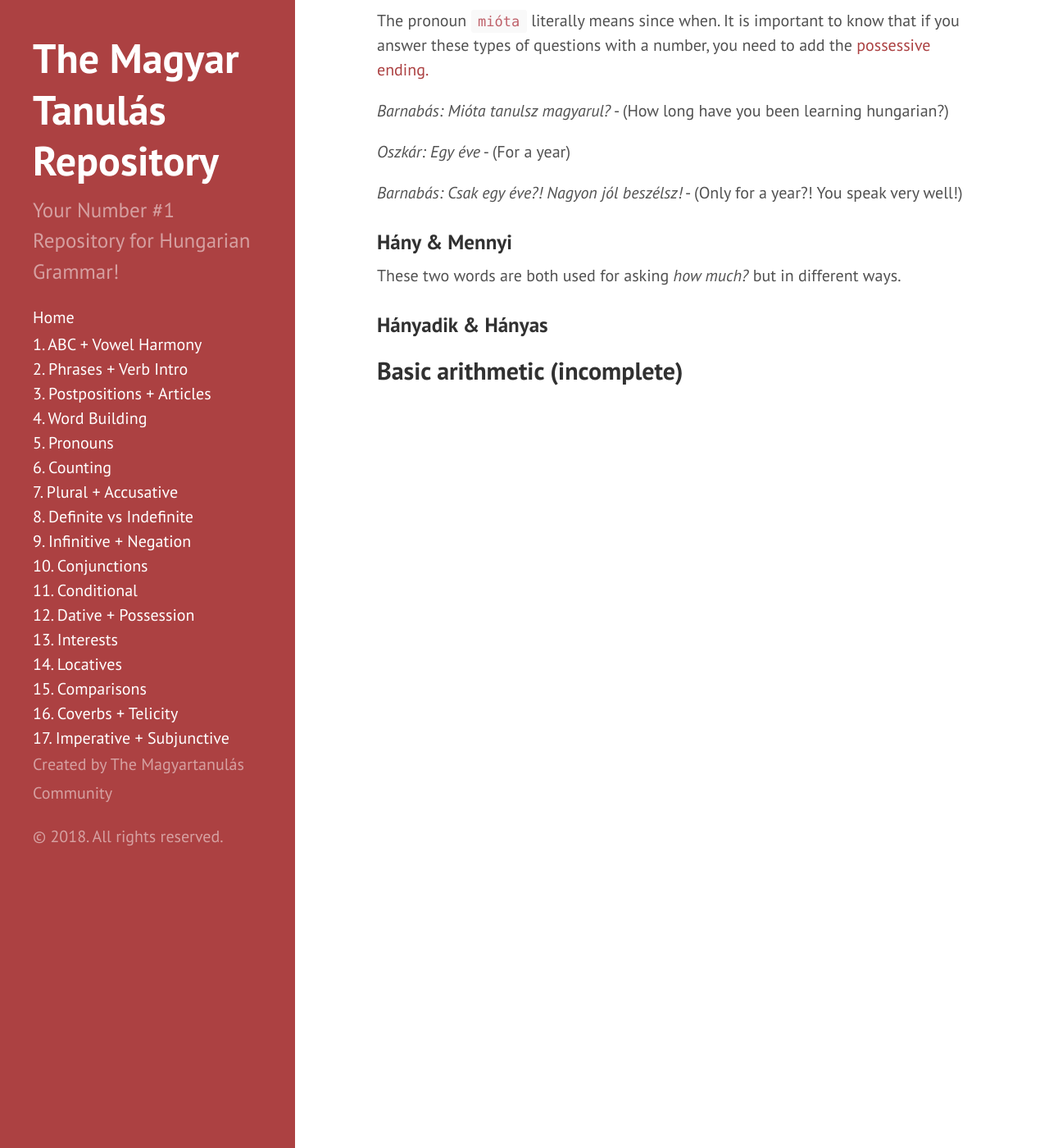
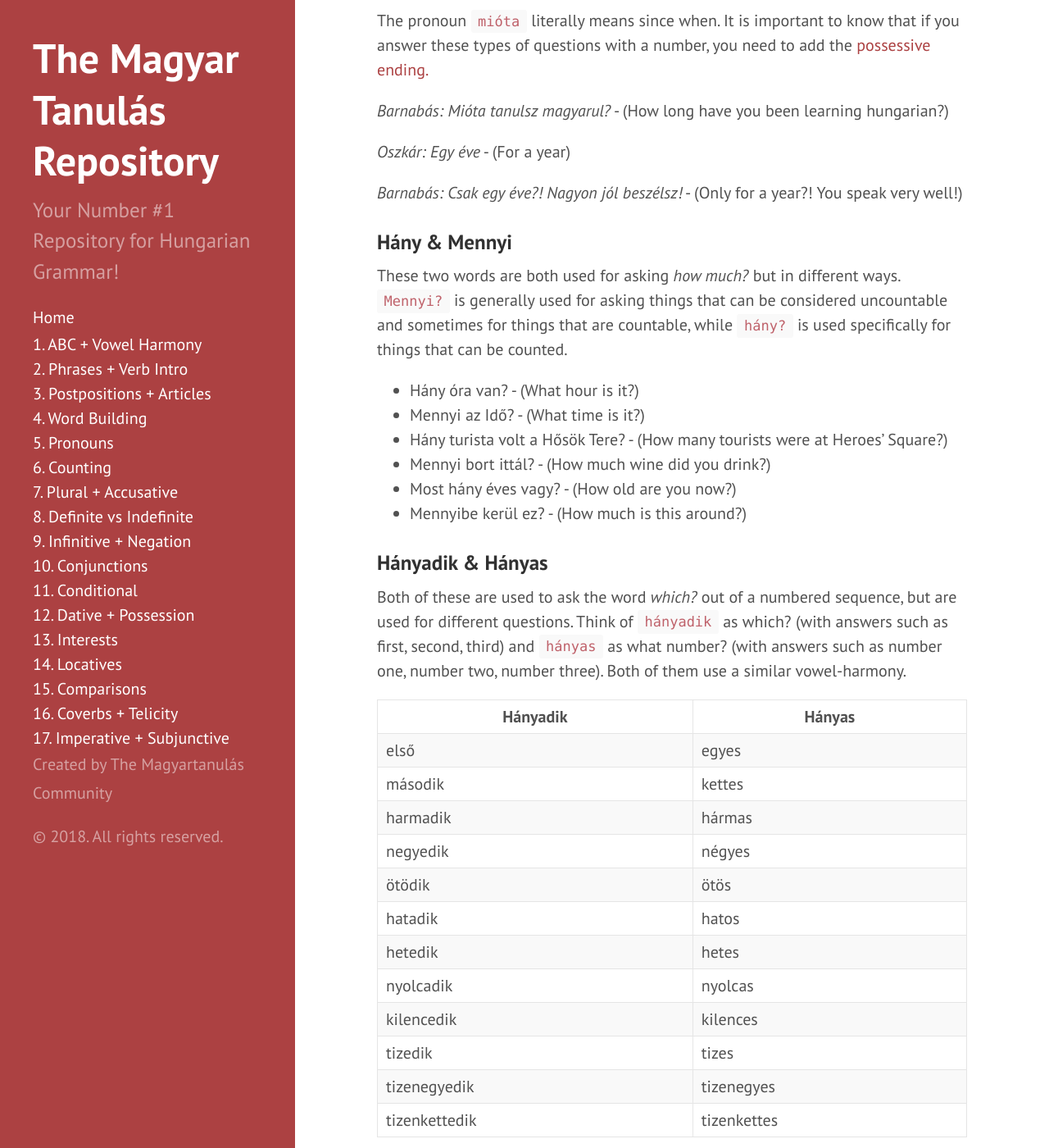
Before and after one commit to Magyartanulas/magyartanulas.github.io, a Jekyll site: the page built from counting.md, in a window 1280 px wide and 1400 px high, scrolled down 2539 px. Shown: the whole window at 82% size. Built offline with Jekyll 4.4.1, drawn with Linux system fonts in a browser that asks for light colours; Markdown is read by kramdown in place of the engine named in the settings; some of the changed text lies outside the part shown.

Commit message:
Update counting.md

```diff
--- a/counting.md
+++ b/counting.md
@@ -76,10 +76,41 @@ The pronoun `mióta` literally means since when. It is important to know that if
 
 ### Hány & Mennyi
 
-These two words are both used for asking *how much?* but in different ways.
+These two words are both used for asking *how much?* but in different ways. `Mennyi?` is generally used for asking things that can be considered uncountable and sometimes for things that are countable, while `hány?` is used specifically for things that can be counted.
+
+* Hány óra van? - (What hour is it?)
+* Mennyi az Idő? - (What time is it?)
+* Hány turista volt a Hősök Tere? - (How many tourists were at Heroes' Square?)
+* Mennyi bort ittál? - (How much wine did you drink?)
+* Most hány éves vagy? - (How old are you now?)
+* Mennyibe kerül ez? - (How much is this around?)
 
 ### Hányadik & Hányas
 
+Both of these are used to ask the word *which?* out of a numbered sequence, but are used for different questions. Think of `hányadik` as which? (with answers such as first, second, third) and `hányas` as what number? (with answers such as number one, number two, number three). Both of them use a similar vowel-harmony.
 
+| Hányadik      | Hányas      |
+|---------------|-------------|
+| első          | egyes       |
+| második       | kettes      |
+| harmadik      | hármas      |
+| negyedik      | négyes      |
+| ötödik        | ötös        |
+| hatadik       | hatos       |
+| hetedik       | hetes       |
+| nyolcadik     | nyolcas     |
+| kilencedik    | kilences    |
+| tizedik       | tizes       |
+| tizenegyedik  | tizenegyes  |
+| tizenkettedik | tizenkettes |
+
+And so it goes on... Remember as well as `tíz`, `húsz` becomes `huszadik` and `huszas`.
+
+* Hányadik emeleten vagy? - (Which floor are you on?)
+* Hányas ház van? - (What number house is it?)
+* Hányadik sorban ültek? - (Which row are you (guys) sitting in?)
+* Hányas busz megy a Duna Partra? - (What number bus goes to the Danube riverside?)
+* Hányadik kerületben élsz? - (Which district do you live in?)
+* Hányas cipőt viszel? - (What shoe size are you?)
 
 ## Basic arithmetic (incomplete)
```
